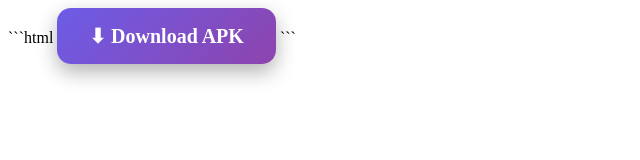
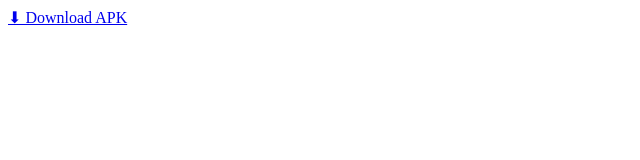
Before and after one commit to jaylahsifuentes52-boop/oooo, a plain HTML site: page index.html in a window 1280 px wide. Shown: the whole page, without its empty margins (0-640 px from the left). Drawn offline with Linux system fonts and the light colour scheme.

Commit message:
Update index.html

````diff
--- a/index.html
+++ b/index.html
@@ -1,29 +1,3 @@
-```html
-<a href="JuniorPatcher.apk" download class="download-btn">
+<a href="./JuniorPatcher.apk" download>
   ⬇ Download APK
 </a>
-
-<style>
-.download-btn {
-  display: inline-block;
-  padding: 16px 32px;
-  background: linear-gradient(135deg, #6c5ce7, #8e44ad);
-  color: white;
-  text-decoration: none;
-  font-size: 20px;
-  font-weight: bold;
-  border-radius: 14px;
-  box-shadow: 0 8px 20px rgba(0, 0, 0, 0.3);
-  transition: 0.2s ease;
-}
-
-.download-btn:hover {
-  transform: translateY(-3px);
-  box-shadow: 0 12px 25px rgba(0, 0, 0, 0.4);
-}
-
-.download-btn:active {
-  transform: scale(0.96);
-}
-</style>
-```
````
